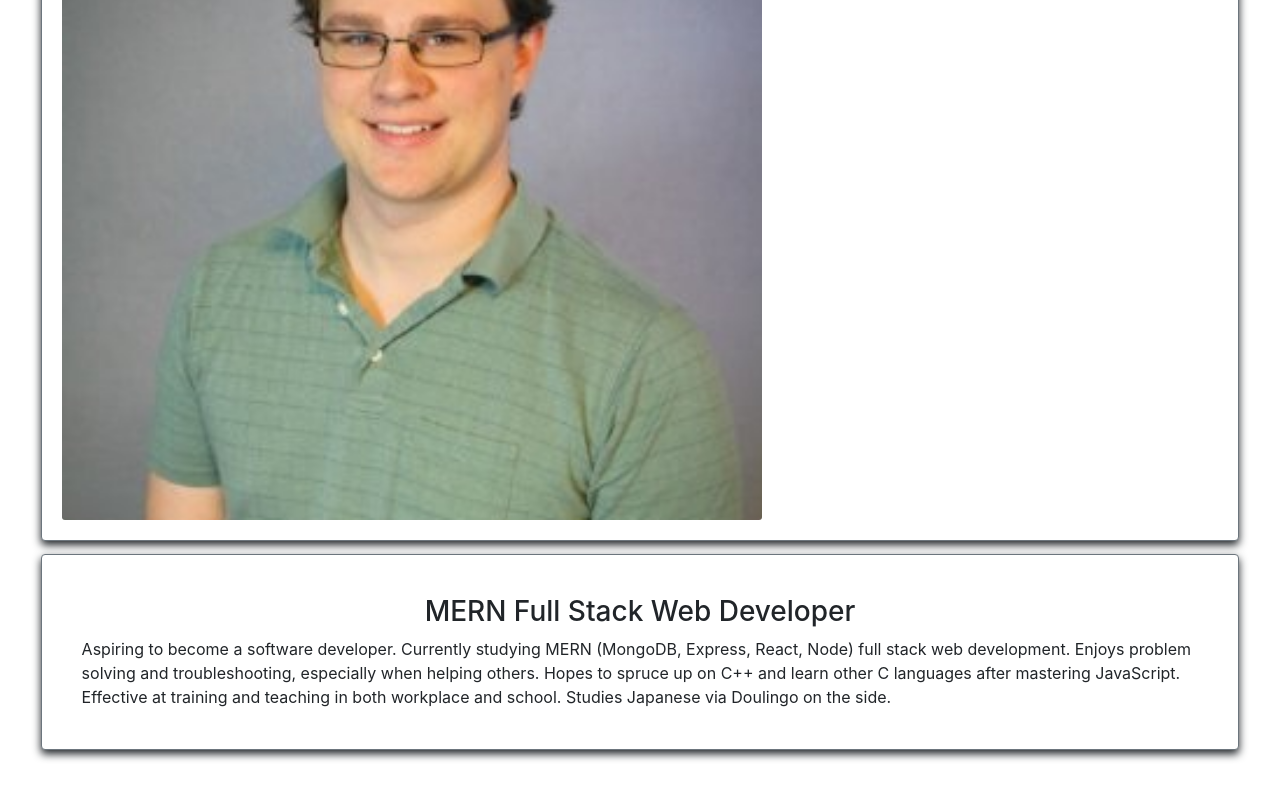
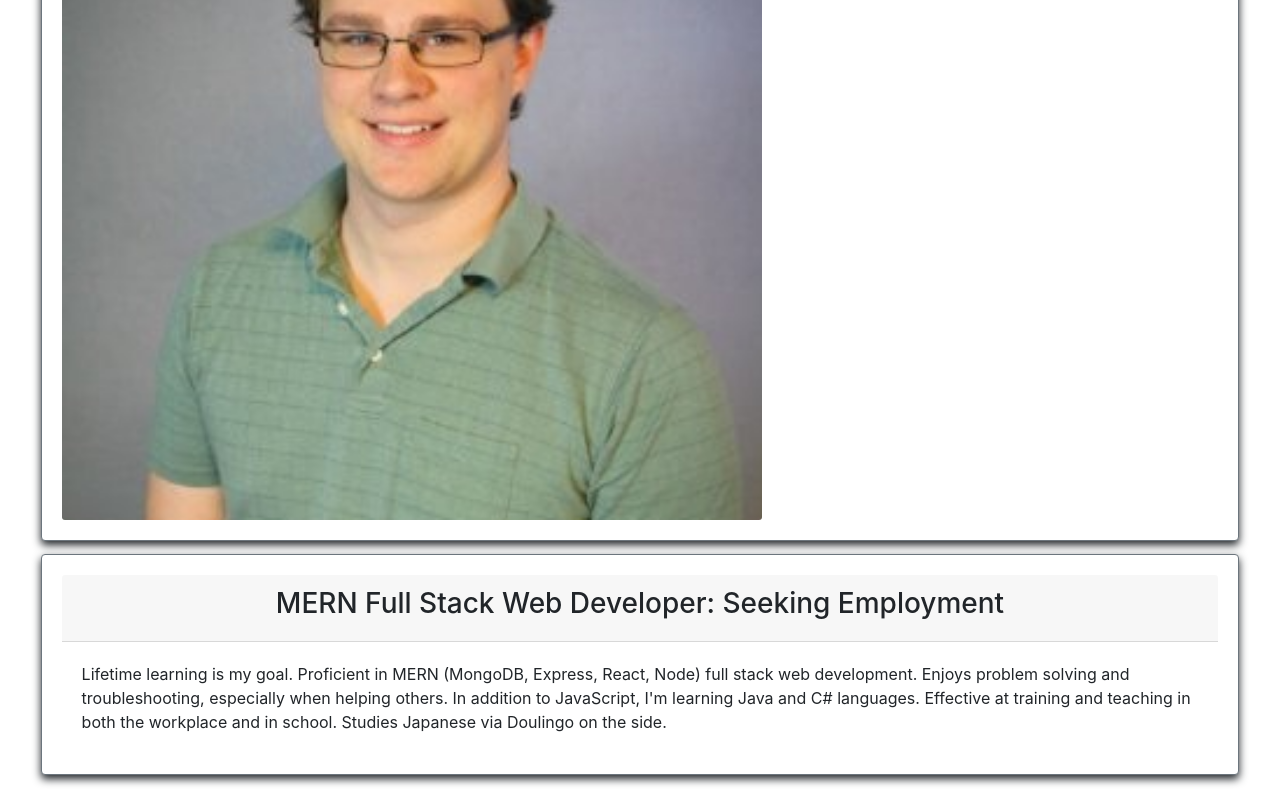
Before and after one commit to jpeavler/Portfolio-Mk2, a React (Create React App) app: page / in a window 1280 px wide. Shown: the part 343-1143 px from the top of the page. Before the commit the page ends 1118 px from the top, so only its background shows below. Built offline with nearby package versions, Linux system fonts and the light colour scheme.

Commit message:
Updated content of home page and added card header

```diff
--- a/src/pages/Home.js
+++ b/src/pages/Home.js
@@ -3,6 +3,7 @@ import NavBar from '../components/NavBar';
 import {
     Card,
     CardText,
+    CardHeader,
     CardBody,
     CardImg,
     CardDeck
@@ -18,15 +19,10 @@ const Home = () =>{
                         <CardImg className="profile" src="/assets/profile.png" alt="Joshua Peavler"/>
                 </Card>
                 <Card body outline color="secondary" className="card">
+                    <CardHeader><h3>MERN Full Stack Web Developer: Seeking Employment</h3></CardHeader>
                     <CardBody>
-                        <h3>MERN Full Stack Web Developer</h3>
                         <CardText style={{ "textAlign": "Left"}}>
-                        Aspiring to become a software developer. Currently studying MERN
-                        (MongoDB, Express, React, Node) full stack web development. Enjoys
-                        problem solving and troubleshooting, especially when helping others.
-                        Hopes to spruce up on C++ and learn other C languages after mastering
-                        JavaScript. Effective at training and teaching in both workplace and school.
-                        Studies Japanese via Doulingo on the side.
+                        Lifetime learning is my goal. Proficient in MERN (MongoDB, Express, React, Node) full stack web development. Enjoys problem solving and troubleshooting, especially when helping others. In addition to JavaScript, I'm learning Java and C# languages. Effective at training and teaching in both the workplace and in school. Studies Japanese via Doulingo on the side.
                         </CardText>
                     </CardBody>
                 </Card>
```
